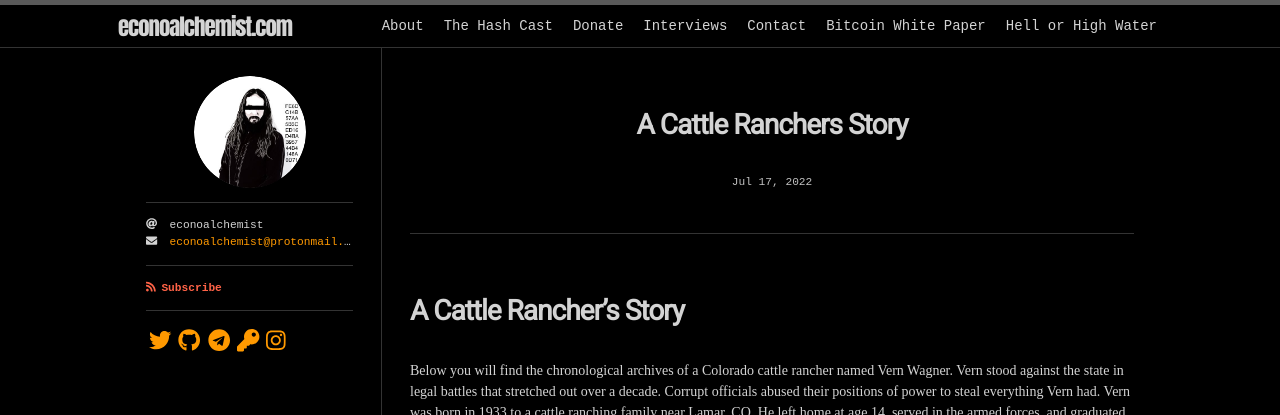
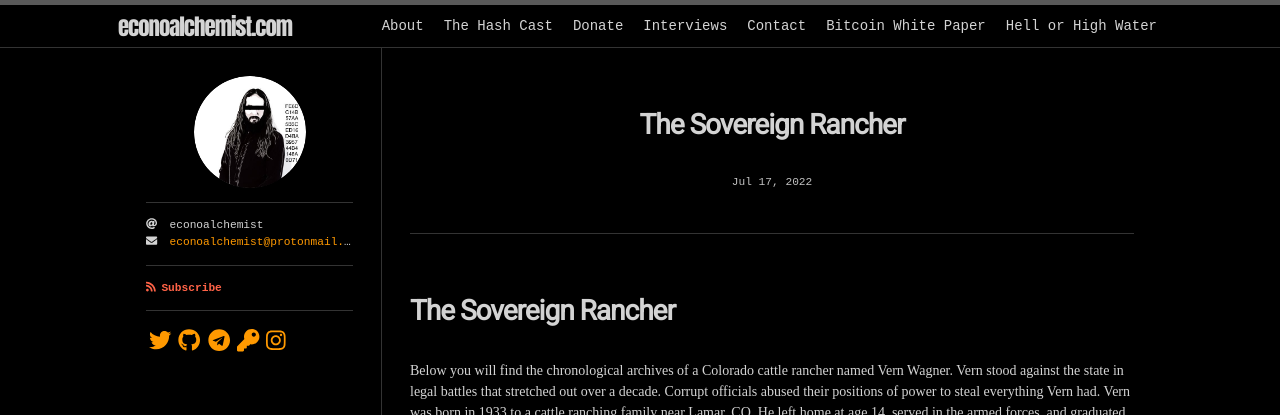
Before and after one commit to econoalchemist/econoalchemist.github.io, a Jekyll site: the page built from _posts/2022-07-17-The-Sovereign-Rancher.md, in a window 1280 px wide. Shown: the top 415 px of the page. Built offline with Jekyll 4.4.1, drawn with Linux system fonts in a browser that asks for light colours; nearby versions of some CDN libraries; some web fonts are replaced; our own code applies the rules of GitHub Pages for plain Markdown files.

Commit message:
Update and rename 2022-07-17-A-Cattle-Ranchers-Story.md to 2022-07-17-The-Sovereign-Rancher.md

```diff
--- a/_posts/2022-07-17-A-Cattle-Ranchers-Story.md
+++ b/_posts/2022-07-17-The-Sovereign-Rancher.md
@@ -1,4 +1,4 @@
-# A Cattle Rancher's Story
+# The Sovereign Rancher
 Below you will find the chronological archives of a Colorado cattle rancher named Vern Wagner. Vern stood against the state in legal battles that stretched out over a decade. Corrupt officials abused their positions of power to steal everything Vern had. Vern was born in 1933 to a cattle ranching family near Lamar, CO. He left home at age 14, served in the armed forces, and graduated with a degree in agriculture from CSU. By the year 2000, Vern started a grazing association with small parcel owners near Hartsle, CO. The operation quickly expanded to over 8,000 private & BLM leases and Vern's Cross Slash Ranch controlled roughly 130,000 acres, 1,300 cattle, and 140 horses during it's prime. The elevation in the area was at roughly 9,000ft. For the high altitude ranching, Vern raised Black Baldy cows.
 
 The time line below tells the story of how the State's monopoly on violence took everything from Vern and his family. Over the years, Vern was thrown in jail with no-charges filed, later courts found that 10 of his constitutional rights were violated. The State stole his cattle and auctioned them off to pay for their own expenses in investigating him, only to have a jury find him guilty of a single count of animal cruelty which was later overturned and all charges dismissed. Eventually everything Vern had was stolen through the attrition of several legal battles against the state; resulting in the foreclosure of his home, his sons leaving to pursue other businesses, and his wife suffering a heart attack from the stress of it all. These are the archives of the local newspaper, The Flume, which chronicled Vern's legal battles over the period from 2003 until 2014. I met Vern and his wife, Veyon, in early 2012 and felt compelled to share the records of his story here.
```
